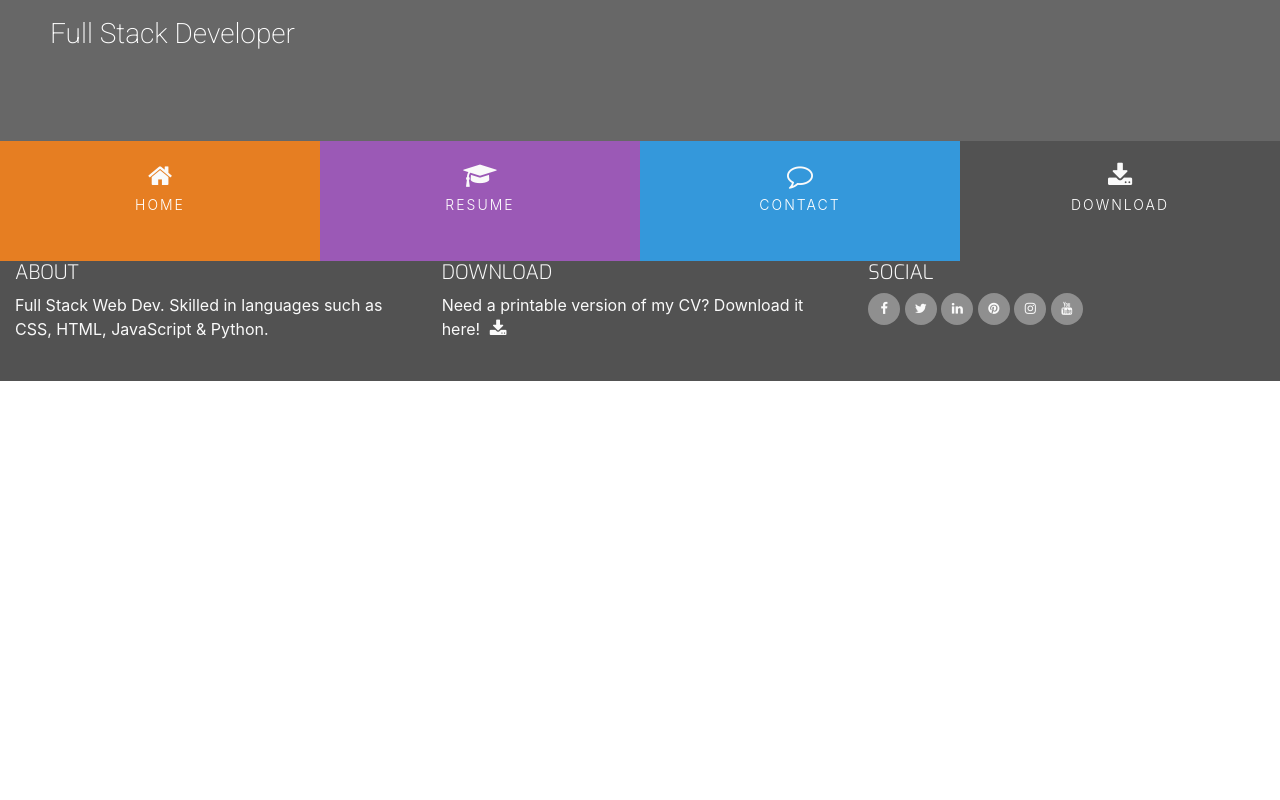
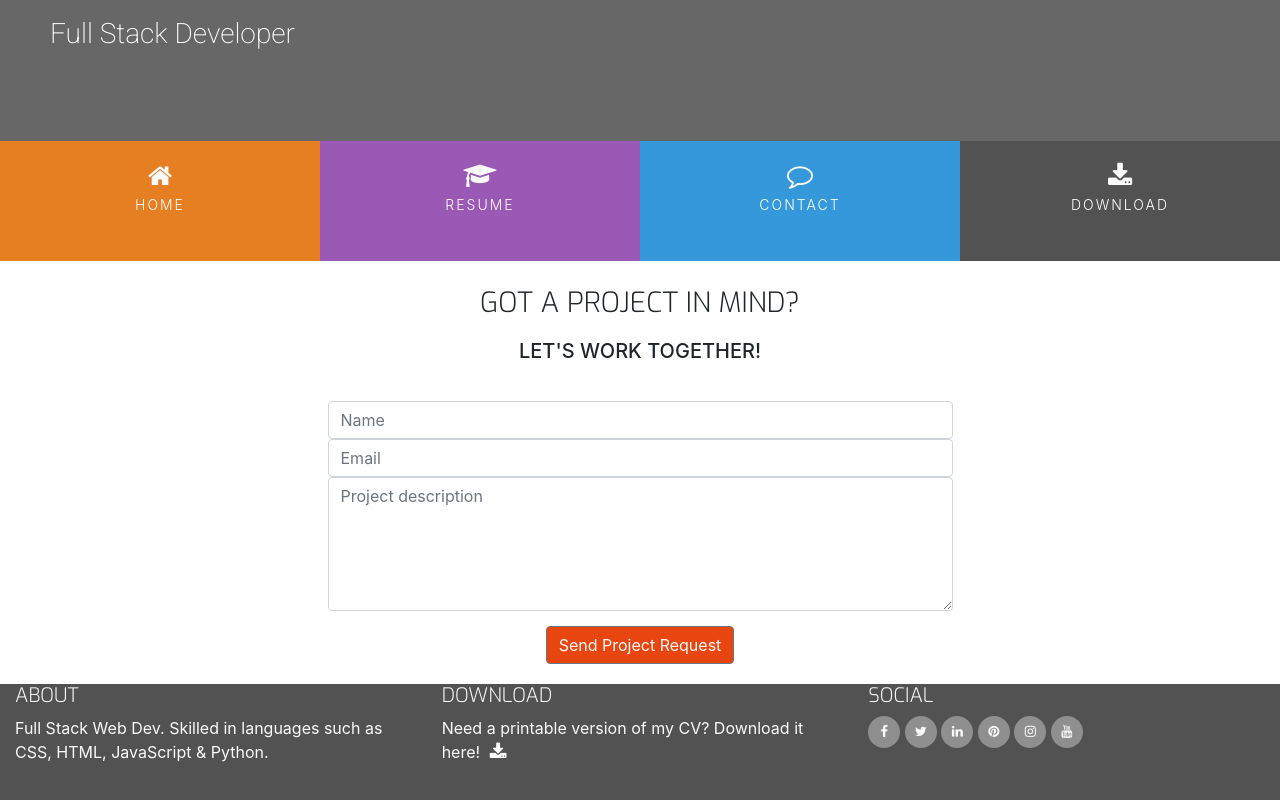
Before and after one commit to MatthewIE/BS4-Mini, a plain HTML site: page contact.html in a window 1280 px wide. Shown: the part 468-1268 px from the top of the page. Before the commit the page ends 849 px from the top, so only its background shows below. Drawn offline with nearby package versions, Linux system fonts and the light colour scheme.

Commit message:
Added contact.html and resume.html, added content and finished project

```diff
--- a/assets/css/style.css
+++ b/assets/css/style.css
@@ -34,6 +34,10 @@
 
 .bg-color-work-history {
 background-color: #d13181;
+}
+
+.bg-color-contact {
+    background-color: #fff;
 }
 
 /* ------------------------------Special paddings/margins/text */
@@ -334,3 +338,36 @@ footer {
 .history-items {
     margin-bottom: 30px;
 }
+
+/* ------------------------------Contact Form */
+
+.contact-heading {
+    font-family: "Exo", sans-serif;
+    font-weight: 300;
+    margin-top: 25px;
+    margin-bottom: 20px;
+}
+
+.center-form {
+    padding-top: 10px;
+    margin: 0 auto;
+    max-width: 70%;
+}
+
+button[type="submit"] {
+    margin-top: 15px;
+    margin-bottom: 20px;
+    color: #fafafa;
+    background-color: #e84610;
+}
+
+/* ------------------------------Media Quiries */
+
+@media(min-width: 992px) {
+    .center-form {
+    padding-top: 30px;
+    min-height: 240px;
+    margin: 0 auto;
+    max-width: 50%;
+}
+}
--- a/contact.html
+++ b/contact.html
@@ -25,16 +25,16 @@
             <div class="col">
                 <ul id="nav" class="list-inline menucontainer">
                     <li class="col-6 col-sm-3 ui-menu-color-home list-inline-item menuitem">
-                        <a href="#" class="hvr-sweep-to-bottom"><i class="fa fa-home" aria-hidden="true"></i><span>Home</span></a>
+                        <a href="index.html" class="hvr-sweep-to-bottom"><i class="fa fa-home" aria-hidden="true"></i><span>Home</span></a>
                     </li>
                     <li class="col-6 col-sm-3 ui-menu-color-resume list-inline-item menuitem">
-                        <a href="#" class="hvr-sweep-to-bottom"><i class="fa fa-graduation-cap" aria-hidden="true"></i><span>Resume</span></a>
+                        <a href="resume.html" class="hvr-sweep-to-bottom"><i class="fa fa-graduation-cap" aria-hidden="true"></i><span>Resume</span></a>
                     </li>
                     <li class="col-6 col-sm-3 ui-menu-color-contact list-inline-item menuitem">
-                        <a href="#" class="hvr-sweep-to-bottom"><i class="fa fa-comment-o" aria-hidden="true"></i><span>Contact</span></a>
+                        <a href="contact.html" class="hvr-sweep-to-bottom"><i class="fa fa-comment-o" aria-hidden="true"></i><span>Contact</span></a>
                     </li>
                     <li class="col-6 col-sm-3 ui-menu-color-download list-inline-item menuitem">
-                        <a href="#" class="hvr-sweep-to-bottom"><i class="fa fa-download" aria-hidden="true"></i><span>Download</span></a>
+                        <a href="assets/cv/sample-cv.pdf" target="_blank" class="hvr-sweep-to-bottom"><i class="fa fa-download" aria-hidden="true"></i><span>Download</span></a>
                     </li>
                 </ul>
             </div>
@@ -43,7 +43,26 @@
        </div>
       </div>
     </header>
-    <section>
+    <section class="container-fluid">
+     <div class="row bg-color-contact">
+       <div class="col">
+        <h3 class="contact-heading uppercase text-center">Got a project in mind?</h3>
+        <h5 class="uppercase text-center">Let's work together!</h5>
+
+        <div class="center-form">
+            <form>
+                <input type="text" name="name" id="fullname" class="form-control" placeholder="Name" required />
+                <input type="email" name="email" id="emailaddress" class="form-control" placeholder="Email" required />
+                <textarea rows="5" name="projectsummary" id="projectsummary" class="form-control" placeholder="Project description" required></textarea>
+                <div class="form-row text-center">
+                    <div class="col">
+                        <button type="submit" class="btn btn-secondary">Send Project Request</button>
+                    </div>
+                </div>
+            </form>
+        </div>
+       </div>
+     </div>
 
     </section>
     <footer class="container-fluid">
@@ -58,7 +77,7 @@
             <h5 class="uppercase general-sub">Download</h5>
             <p class="inline-block">
                 Need a printable version of my CV? Download it here!
-                <a href="#" target="_blank" class="cv-pdf">
+                <a href="assets/cv/sample-cv.pdf" target="_blank" class="cv-pdf">
                     <i class="fa fa-download" aria-hidden="true"></i>
                     <span class="sr-only">Download link</span>
                 </a>
```
Also changed, not shown: index.html (+5 -5 lines), resume.html (+5 -5 lines), 1 other file.
